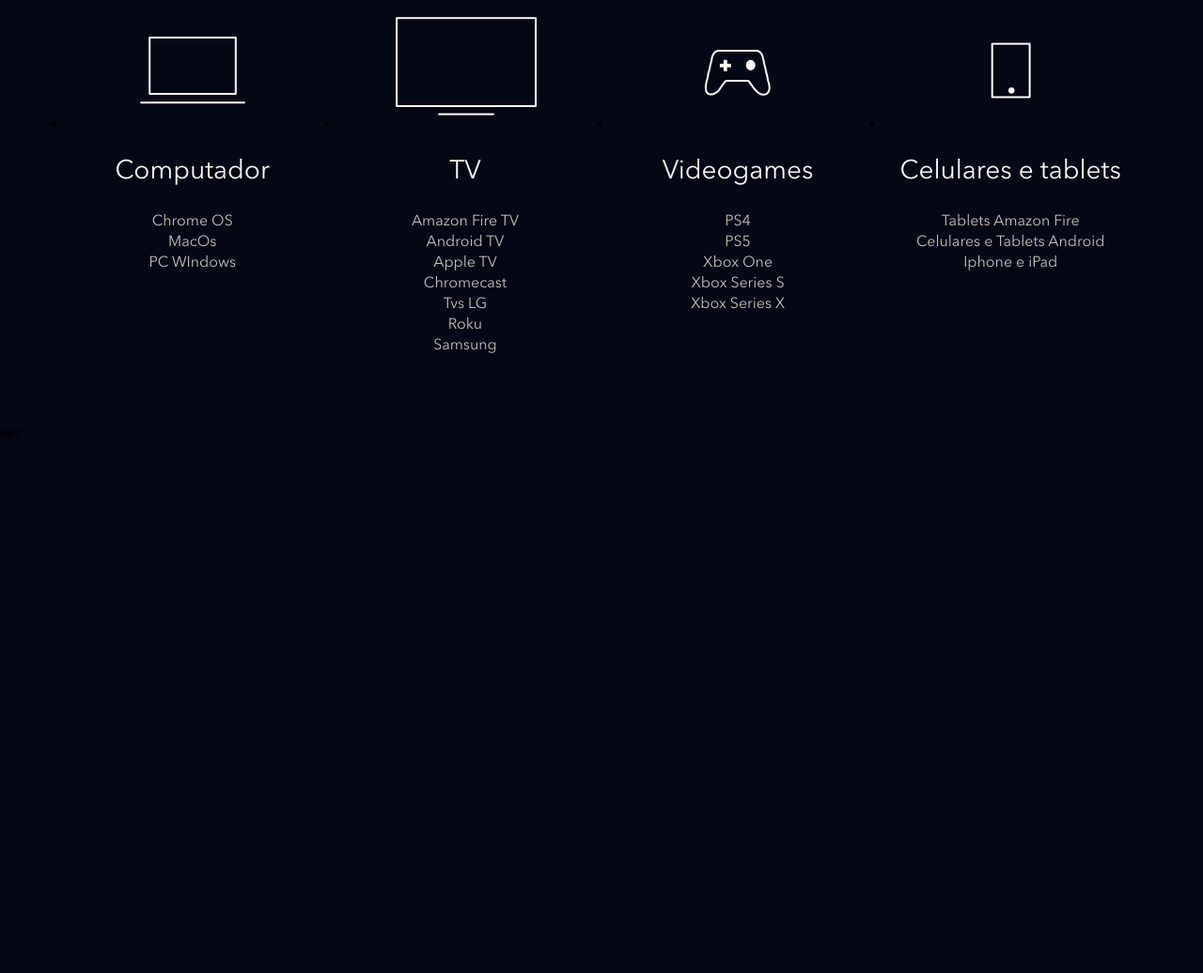
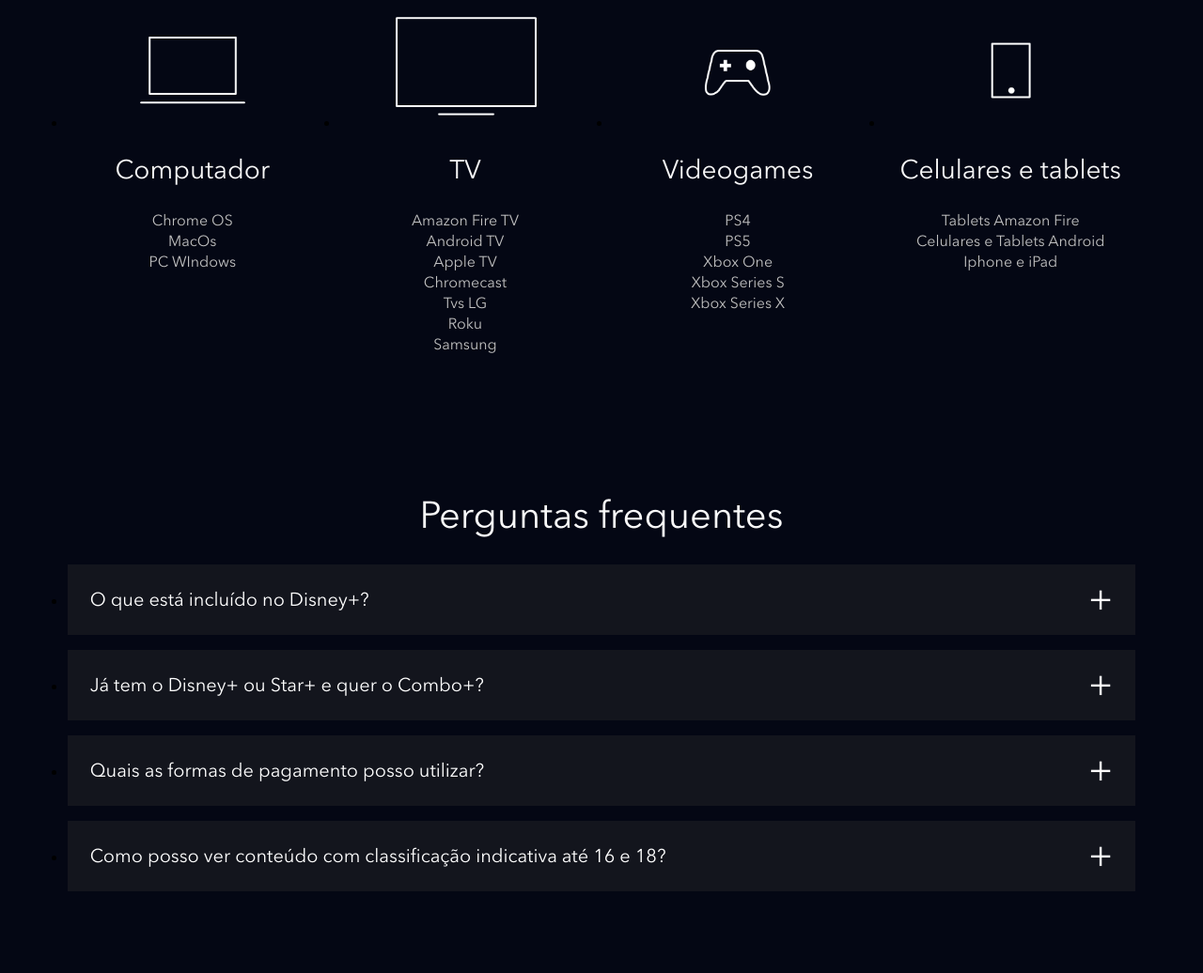
Before and after one commit to juliocamorim/clone_disney-, a website: page index.html in a window 1280 px wide. Shown: the part 4910-5946 px from the top of the page at 94% size. Before the commit the page ends 5382 px from the top, so only its background shows below. Drawn offline with nearby package versions, Linux system fonts and the light colour scheme; files that its build step writes are made by us from their sources; files whose address does not match are found by name.

Commit message:
criação da seção de faqs

```diff
--- a/index.html
+++ b/index.html
@@ -210,7 +210,50 @@
             </li>
         </ul>
     </section>
-    sec
+    <section class="faq">
+        <h2 class="title">Perguntas frequentes</h2>
+        <ul class="faq__questions">
+            <li class="faq__questions__item">
+                <div class="faq__questions__item__question" data-faq-question>
+                    O que está incluído no Disney+?
+                </div>
+                <div class="faq__questions__item__answer text--big">
+                    <p> - O Disney+ oferece:</p>
+                    <p> - Experiência premium sem intervalos comerciais</p>
+                    <p> - As melhores histórias da Disney, Pixar, Marvel, Star Wars e National Geographic, tudo em um só lugar.</p>
+                    <p> - Groupwatch: assista junto com amigos ou familiares, mesmo separados.</p>
+                    <p> - Downloads ilimitados em até 10 dispositivos compatíveis.</p>
+                    <p> - Mais de 300 títulos em 4K UHD e HDR.</p>
+                    <p> - A possibilidade de assitir em até 4 dispositivos compatíveis simultaneamente sem custo adicional.</p>
+                    <p> - IMAX Enhanced: disponível para alguns títulos da Marvel em dispositivos compatíveis com o Disney+.</p>
+                </div>
+            </li>
+            <li class="faq__questions__item">
+                <div class="faq__questions__item__question" data-faq-questions>
+                    Já tem o Disney+ ou  Star+ e quer o Combo+?
+                </div>
+                <div class="faq__questions__item__answer text--big">
+                    A resposta da Pergunta
+                </div>
+            </li>
+            <li class="faq__questions__item">
+                <div class="faq__questions__item__question" data-faq-question>
+                    Quais as formas de pagamento posso utilizar?
+                </div>
+                <div class="faq__questions__item__answer text--big">
+                    A resposta da Pergunta
+                </div>
+            </li>
+            <li class="faq__questions__item">
+                <div class="faq__questions__item__question" data-faq-question>
+                    Como posso ver conteúdo com classificação indicativa até 16 e 18?
+                </div>
+                <div class="faq__questions__item__answer text--big">
+                    A resposta da Pergunta
+                </div>
+            </li>
+        </ul>
+    </section>
     <script src="./src/main.js"></script>
 </body>
 </html>
--- a/src/main.js
+++ b/src/main.js
@@ -1,5 +1,6 @@
 document.addEventListener('DOMContentLoaded', function() {
     const buttons = document.querySelectorAll('[data-tab-button]');
+    const questions = document.querySelectorAll('[data-faq-question]');
 
     for (let i = 0; i < buttons.length; i++) {
         buttons[i].addEventListener('click', function(botao) {
@@ -11,7 +12,18 @@
             botao.target.classList.add('shows__tabs__button--is-active');
         })
     }
+
+    for (let i = 0; i < questions.length; i++) {
+        questions[i].addEventListener('click', abreOuFechaResposta);
+    }
 })
+
+function abreOuFechaResposta(elemento) {
+    const classe = 'faq__questions__item--is-open';
+    const elementoPai = elemento.target.parentNode;
+
+    elementoPai.classList.toggle(classe);
+}
 
 function removeBotaoAtivo() {
     const buttons = document.querySelectorAll('[data-tab-button]');
--- /dev/null
+++ b/src/styles/_faq.scss
@@ -0,0 +1,59 @@
+.faq {
+    padding: 5.6vw;
+
+    h2 {
+        text-align: center;
+        margin-bottom: 24px;
+    }
+
+    &__questions {
+
+        &__item {
+            background-color: #13151d;
+            margin-bottom: 16px;
+
+            &__question {
+                color: #fff;
+                font-size: 20px;
+                padding: 24px;
+                display: block;
+                cursor: pointer;
+                position: relative;
+
+                &::after {
+                    content: '+';
+                    position: absolute;
+                    top: 0;
+                    right: 24px;
+                    height: 100%;
+                    display: flex;
+                    align-items: center;
+                    font-size: 40px;
+                }
+            }
+
+            &__answer {
+                height: 0;
+                overflow: hidden;
+                padding: 0 24px;
+                transition: height, 0.5s ease;
+
+                p {
+                    padding-bottom: 24px;
+                }
+            }
+
+            &--is-open {
+                .faq__questions__item__questions::after {
+                    content: '-';
+                }
+
+                .faq__questions__item__answer {
+                    height: auto;
+                    padding-bottom: 24px;
+                    transition: height, 0.5s ease;
+                }
+            }
+        }
+    }
+}
--- a/src/styles/main.scss
+++ b/src/styles/main.scss
@@ -3,6 +3,7 @@
 @use 'shows';
 @use 'plans';
 @use 'available-devices';
+@use 'faq';
 
 @font-face {
     font-family: Avenir;
```
